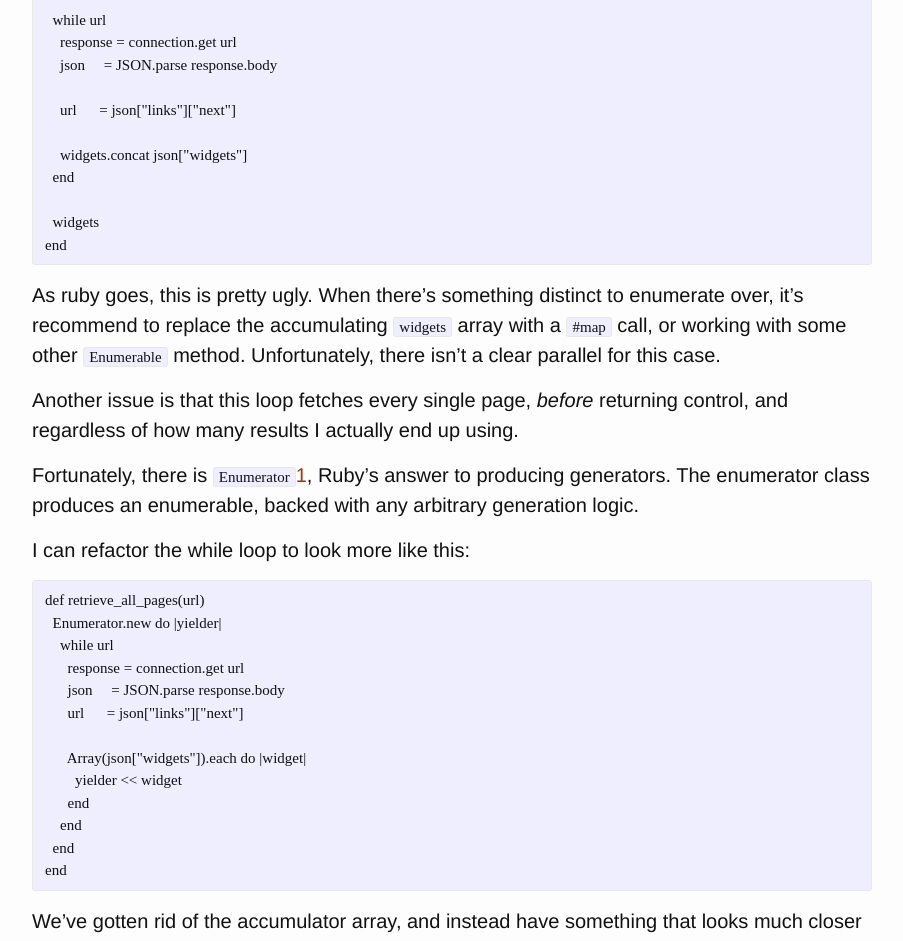
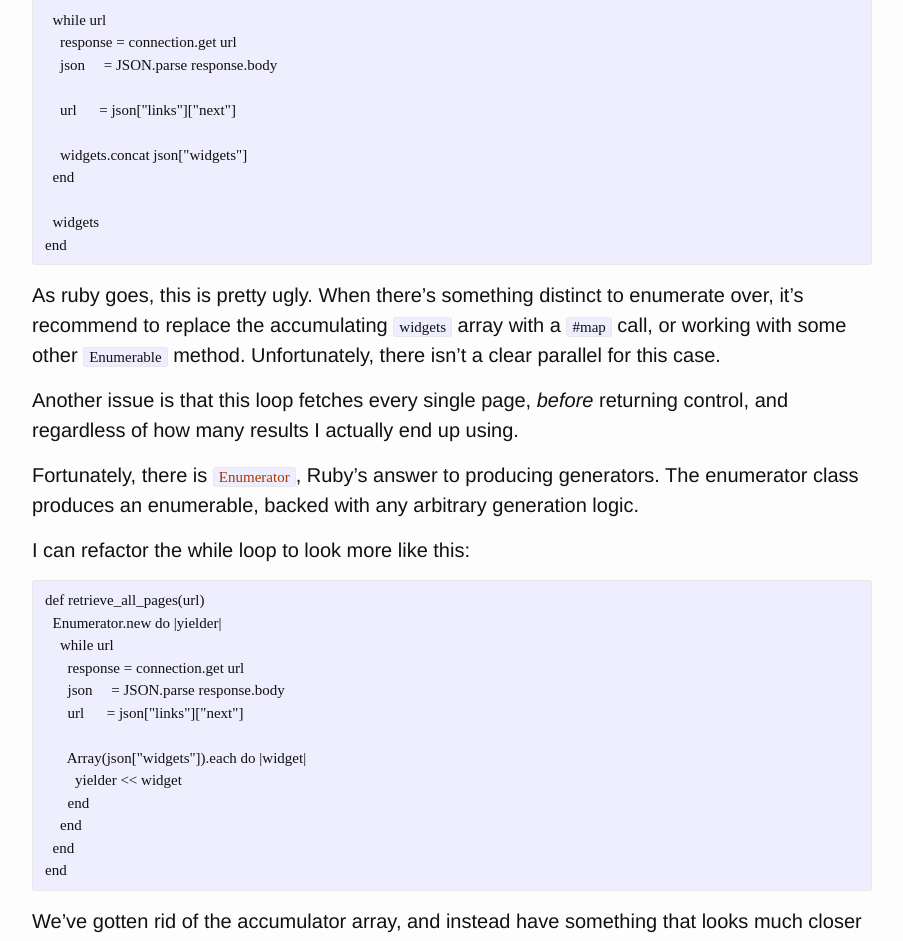
Before and after one commit to cflipse/devcaffeine, a Jekyll site: the page built from _posts/2016-01-28-replace-while-loop-with-enumerator.markdown, in a window 1280 px wide. Shown: the part 729-1670 px from the top of the page, without its empty margins (188-1091 px from the left). Built offline with Jekyll 4.4.1, drawn with Linux system fonts in a browser that asks for light colours; Markdown is read by kramdown in place of the engine named in the settings.

Commit message:
fix Enumerator link

```diff
--- a/_posts/2016-01-28-replace-while-loop-with-enumerator.markdown
+++ b/_posts/2016-01-28-replace-while-loop-with-enumerator.markdown
@@ -48,11 +48,10 @@ there isn't a clear parallel for this case.
 Another issue is that this loop fetches every single page, _before_ returning
 control, and regardless of how many results I actually end up using.
 
-Fortunately, there is `Enumerator`[1], Ruby's answer to producing generators.
+Fortunately, there is [`Enumerator`][1], Ruby's answer to producing generators.
 The enumerator class produces an enumerable, backed with any arbitrary
 generation logic.
 
-[1]: http://docs.ruby-lang.org/en/2.3.0/Enumerator.html
 
 I can refactor the while loop to look more like this:
 
```
Also changed, not shown: other parts of _posts/2016-01-28-replace-while-loop-with-enumerator.markdown (+3 -0 lines).
